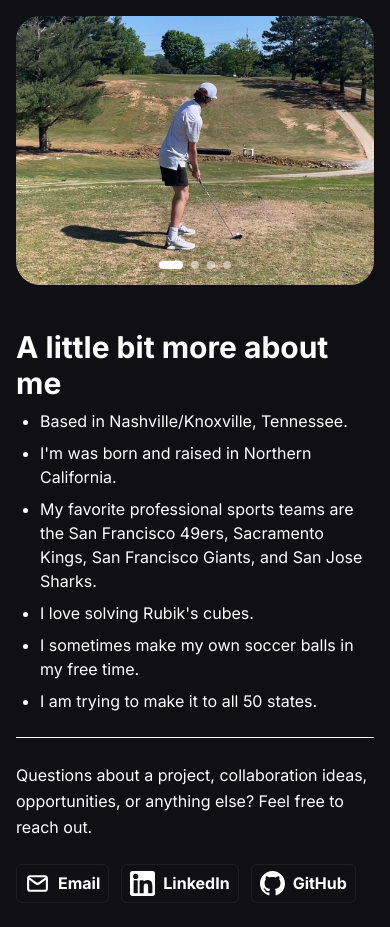
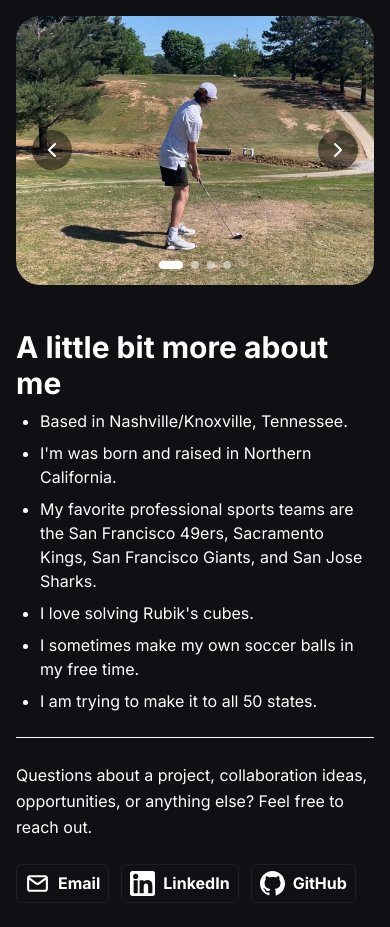
Before and after one commit to cooper-charles/portfolio, a Next.js app: page /about in a window 390 px wide. Shown: the part 1642-2569 px from the top of the page. Built offline with nearby package versions, Linux system fonts and the light colour scheme.

Commit message:
changed img carousel chevrons and made them appear on mobile

```diff
--- a/package.json
+++ b/package.json
@@ -11,6 +11,7 @@
   "dependencies": {
     "@vercel/analytics": "^2.0.1",
     "@vercel/speed-insights": "^2.0.0",
+    "lucide-react": "^1.45.0",
     "next": "16.3.1",
     "react": "19.2.8",
     "react-dom": "19.2.8"
--- a/src/app/about/page.tsx
+++ b/src/app/about/page.tsx
@@ -1,6 +1,7 @@
 "use client";
 import { useState } from "react";
 import Link from 'next/link'
+import { ChevronLeft, ChevronRight } from 'lucide-react';
 
 const CAROUSEL_IMAGES = [
   { src: "/about/golf.jpg", alt: "Scoreboard home view" },
@@ -85,17 +86,17 @@
 
               <button
                 onClick={prevSlide}
-                className="absolute left-4 top-1/2 -translate-y-1/2 bg-black/50 hover:bg-black/75 text-white p-2 rounded-full opacity-0 group-hover:opacity-100 transition-opacity"
+                className="absolute left-4 top-1/2 -translate-y-1/2 bg-black/50 hover:bg-black/75 text-white p-2 rounded-full opacity-100 md:opacity-0 md:group-hover:opacity-100 transition-opacity"
                 aria-label="Previous slide"
               >
-                {"<"}
+                <ChevronLeft/>
               </button>
               <button
                 onClick={nextSlide}
-                className="absolute right-4 top-1/2 -translate-y-1/2 bg-black/50 hover:bg-black/75 text-white p-2 rounded-full opacity-0 group-hover:opacity-100 transition-opacity"
+                className="absolute right-4 top-1/2 -translate-y-1/2 bg-black/50 hover:bg-black/75 text-white p-2 rounded-full opacity-100 md:opacity-0 md:group-hover:opacity-100 transition-opacity"
                 aria-label="Next slide"
               >
-                {">"}
+                <ChevronRight/>
               </button>
 
               <div className="absolute bottom-4 left-1/2 -translate-x-1/2 flex gap-2">
```
Also changed, not shown: 1 other file (tests, documents, lock files or other folders).
